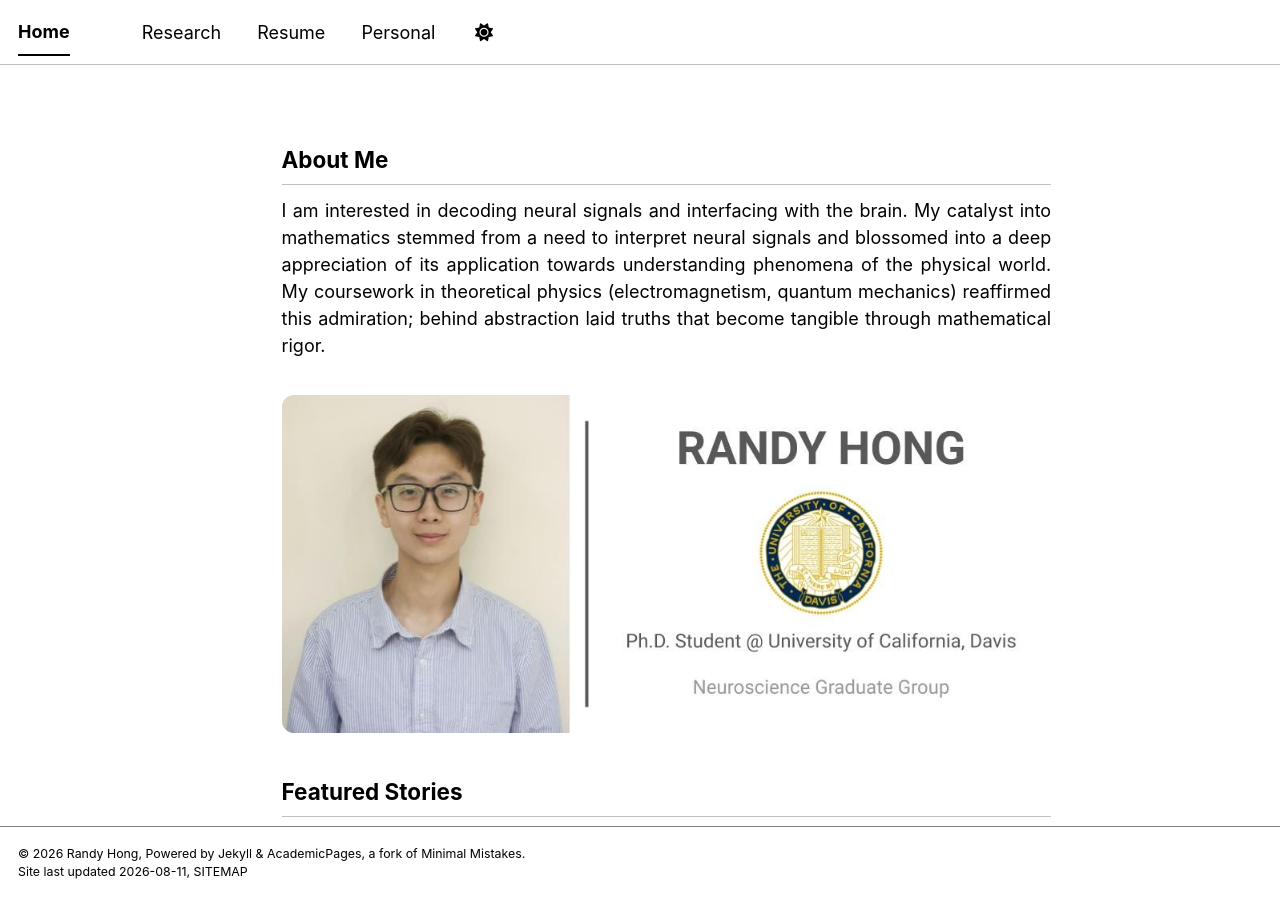
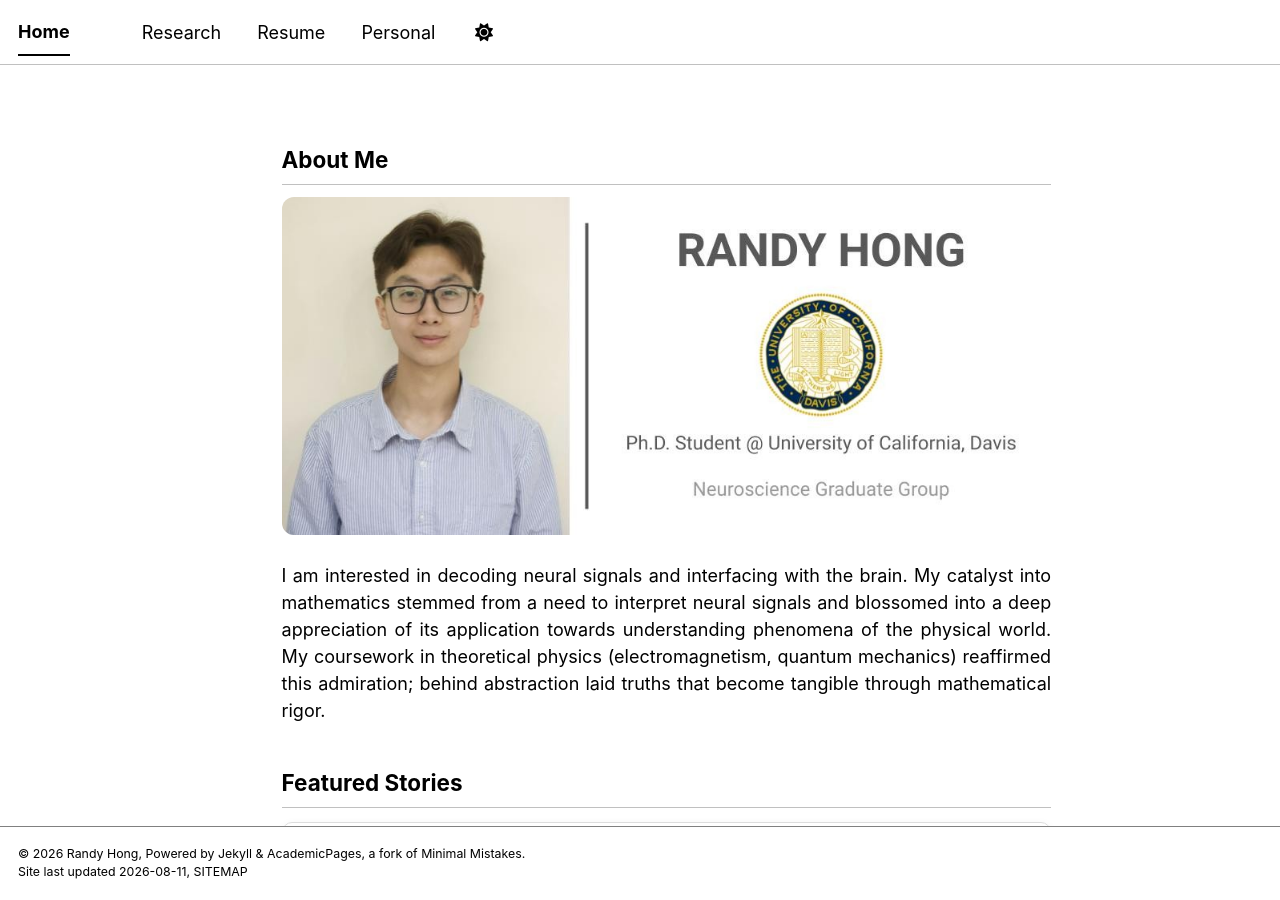
Before and after one commit to randyhongg/randyhongg.github.io, a Jekyll site: the page built from _pages/about.md, in a window 1280 px wide and 900 px high. Built offline with Jekyll 4.4.1, drawn with Linux system fonts in a browser that asks for light colours; a style sheet for code colours, icons or effects is not loaded.

Commit message:
Update about.md

```diff
--- a/_pages/about.md
+++ b/_pages/about.md
@@ -85,13 +85,13 @@ redirect_from:
 </style>
 ## About Me
 
+<img class="profile-banner-img" src="../images/banner.jpg" alt="Randy Hong, Ph.D. Student, University of California Davis, Neuroscience Graduate Group">
+
 <div class="reveal" style="text-align: justify; text-align-last: justify; margin-bottom: 2rem;" markdown="1">
 
 I am interested in decoding neural signals and interfacing with the brain. My catalyst into mathematics stemmed from a need to interpret neural signals and blossomed into a deep appreciation of its application towards understanding phenomena of the physical world. My coursework in theoretical physics (electromagnetism, quantum mechanics) reaffirmed this admiration; behind abstraction laid truths that become tangible through mathematical rigor.
 
 </div>
-
-<img class="profile-banner-img" src="../images/banner.jpg" alt="Randy Hong, Ph.D. Student, University of California Davis, Neuroscience Graduate Group">
 
 ## Featured Stories
 
```
